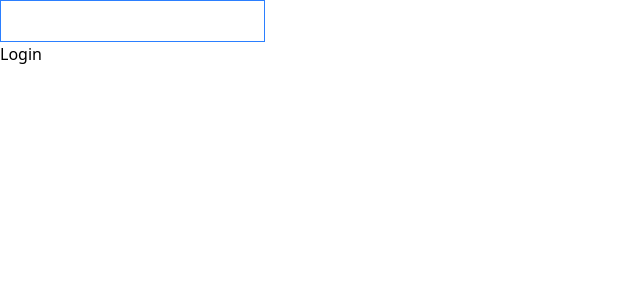
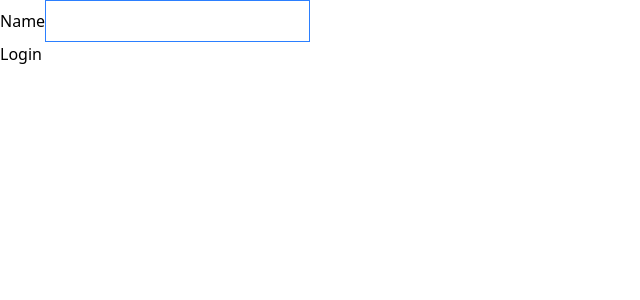
Before and after one commit to murad403/web-socket, a Next.js app: page /login in a window 1280 px wide. Shown: the top 300 px of the page, without its empty margins (0-640 px from the left). Built offline with nearby package versions, Linux system fonts and the light colour scheme.

Commit message:
use controller

```diff
--- a/app/components/Form/FormInput.tsx
+++ b/app/components/Form/FormInput.tsx
@@ -1,18 +1,21 @@
 "use client"
-import { useFormContext } from 'react-hook-form'
+import { Controller, useFormContext } from 'react-hook-form'
 
-type TProps ={
+type TProps = {
     type: string;
     name: string;
+    label: string;
 }
 
-const FormInput = ({type, name}: TProps) => {
-    const {register} = useFormContext();
-  return (
-    <>
-      <input type={type} className='py-2 px-4 outline-none border border-blue-500 appearance-none' {...register(name)}/>
-    </>
-  )
+const FormInput = ({ type, name, label }: TProps) => {
+    const { control, register } = useFormContext();
+    return (
+        <>
+            <label>{label ? label : null}</label>
+            <Controller control={control} name={name} render={({ field }) => <input {...field} type={type} id={name} className='py-2 px-4 outline-none border border-blue-500 appearance-none' />} />
+            {/* <input type={type} className='py-2 px-4 outline-none border border-blue-500 appearance-none' {...register(name)}/> */}
+        </>
+    )
 }
 
 export default FormInput
--- a/app/login/page.tsx
+++ b/app/login/page.tsx
@@ -9,7 +9,7 @@ const Page = () => {
   return (
     <FormHandle onSubmit={onsubmit}>
       <div>
-        <FormInput type='text' name='name'></FormInput>
+        <FormInput type='text' name='name' label="Name"></FormInput>
       </div>
       <div>
         <button type='submit'>Login</button>
```
Also changed, not shown: app/components/Form/FormHandle.tsx (+8 -2 lines).
